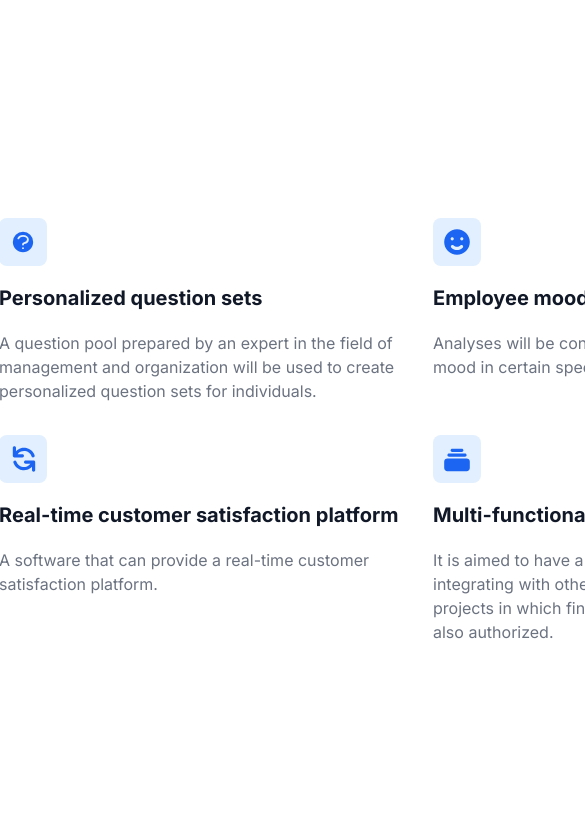
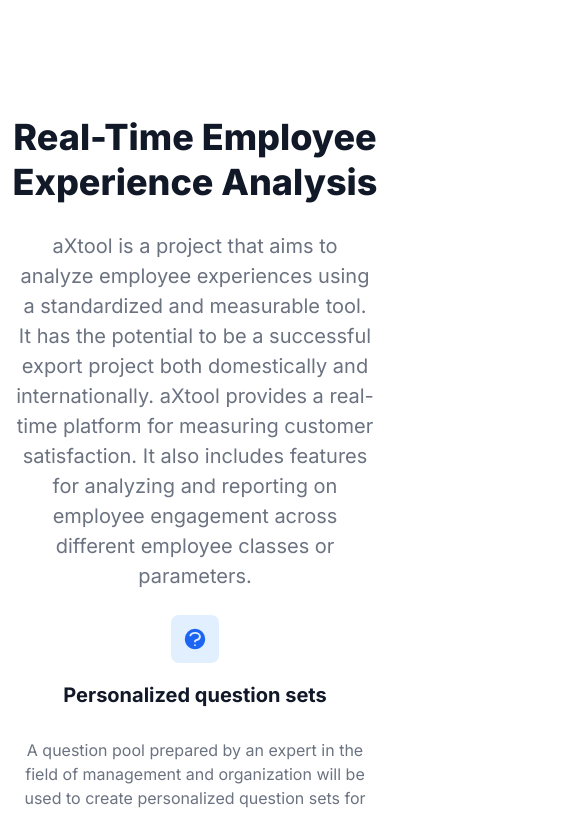
Before and after one commit to yunusemreaksu/aXtool-landing-page, a Next.js app: page / in a window 390 px wide. Shown: the part 1424-2238 px from the top of the page, 585 px wide, since content can reach past the window. Built offline with nearby package versions, Linux system fonts and the light colour scheme.

Commit message:
Improved responsive design

```diff
--- a/app/components/features.tsx
+++ b/app/components/features.tsx
@@ -6,32 +6,50 @@
 
 export default function Features({ cta, topRow, bottomRow }: FeaturesProps) {
   return (
-    <section className="container flex flex-col items-center gap-2.5 px-0 py-24">
-      <div className="flex items-center gap-16 p-0">
-        <div className="order-0 flex h-[436px] w-[380px] grow-0 flex-col items-center gap-4 p-0">
-          <h5 className="text-4xl font-extrabold leading-[45px] text-gray-900">{cta.title}</h5>
-          <p className="text-xl font-normal leading-[30px] text-gray-500">{cta.description}</p>
+    <section className="container flex flex-col items-center gap-2.5 px-0 py-4 md:py-24">
+      <div className="flex flex-col items-center gap-16 p-0 md:flex-row">
+        <div className="order-0 flex h-[436px] w-[380px] flex-col items-center gap-4 md:p-0">
+          <h5 className="text-center text-4xl font-extrabold leading-[45px] text-gray-900">
+            {cta.title}
+          </h5>
+          <p className="p-2.5 text-center text-xl font-normal leading-[30px] text-gray-500">
+            {cta.description}
+          </p>
         </div>
-        <div className="flex w-[836px] flex-col items-start gap-8 p-0">
-          <div className="flex flex-row items-start gap-8 p-0">
+        <div className="flex flex-col items-center gap-8 p-0 md:w-[836px] md:items-start">
+          <div className="flex flex-col items-start gap-8 p-0 md:flex-row">
             {topRow.map((top) => (
-              <div key={top.title} className="flex w-[402px] flex-col items-start gap-5 p-0">
+              <div
+                key={top.title}
+                className="flex flex-col items-center gap-5 p-0 md:w-[402px] md:items-start"
+              >
                 <div className="relative h-12 w-12 rounded-lg bg-[#E1EFFE]">
                   <div className="absolute left-2 top-2 h-8 w-8">{top.icon}</div>
                 </div>
-                <h6 className="text-xl font-bold leading-[25px] text-gray-900">{top.title}</h6>
-                <p className="text-base font-normal text-gray-500">{top.description}</p>
+                <h6 className="text-center text-xl font-bold leading-[25px] text-gray-900">
+                  {top.title}
+                </h6>
+                <p className="p-2.5 text-center text-base font-normal text-gray-500">
+                  {top.description}
+                </p>
               </div>
             ))}
           </div>
-          <div className="flex flex-row items-start gap-8 p-0">
+          <div className="flex flex-col items-center gap-8 p-0 md:flex-row md:items-start">
             {bottomRow.map((bottom) => (
-              <div key={bottom.title} className="flex w-[402px] flex-col items-start gap-5 p-0">
+              <div
+                key={bottom.title}
+                className="flex flex-col items-center gap-5 p-0 md:w-[402px] md:items-start"
+              >
                 <div className="relative h-12 w-12 rounded-lg bg-[#E1EFFE]">
                   <div className="absolute left-2 top-2 h-8 w-8">{bottom.icon}</div>
                 </div>
-                <h6 className="text-xl font-bold leading-[25px] text-gray-900">{bottom.title}</h6>
-                <p className="text-base font-normal text-gray-500">{bottom.description}</p>
+                <h6 className="text-center text-xl font-bold leading-[25px] text-gray-900">
+                  {bottom.title}
+                </h6>
+                <p className="p-2.5 text-center text-base font-normal text-gray-500">
+                  {bottom.description}
+                </p>
               </div>
             ))}
           </div>
--- a/app/layout.tsx
+++ b/app/layout.tsx
@@ -22,7 +22,7 @@
   return (
     <html lang="en">
       <body className={inter.className}>
-        <main className="container mx-auto p-0">{children}</main>
+        <main className="container mx-auto p-5 md:p-0">{children}</main>
       </body>
     </html>
   );
```
